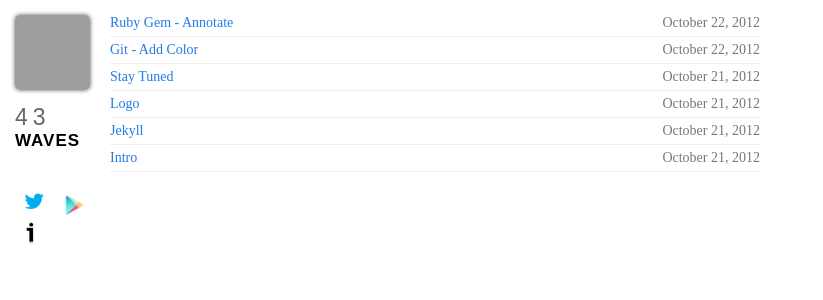
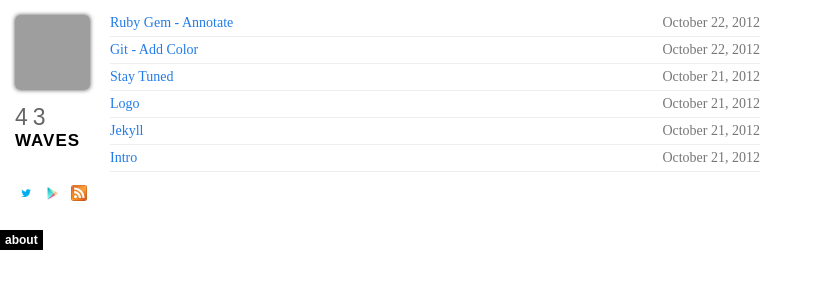
Before and after one commit to 43waves/43waves.github.io, a Jekyll site: the page built from index.html, in a window 1280 px wide. Shown: the top 300 px of the page, without its empty margins (0-823 px from the left). Built offline with Jekyll 4.4.1, drawn with Linux system fonts in a browser that asks for light colours; nearby versions of some CDN libraries; Markdown is read by kramdown in place of the engine named in the settings; comment, search, counter and statistics services are not loaded; grey boxes are pictures that could not be loaded.

Commit message:
Add rss feed

```diff
--- a/_layouts/layout.html
+++ b/_layouts/layout.html
@@ -51,14 +51,18 @@
       <div id="mousing">&nbsp;</div>
       <div class="site">
         <a href="https://twitter.com/43waves" id="twitter">
-          <img src="/images/twitter.png" alt="twitter" title="@43waves on Twitter" />
+          <img src="/images/twitter.png" alt="twitter" title="@43waves on Twitter" height="16" width="16" />
         </a>
         <a href="https://play.google.com/store/apps/developer?id=kumabotz" id="play">
-          <img src="/images/play.png" alt="play" title="Android Apps" />
+          <img src="/images/play.png" alt="play" title="Android Apps" height="16" width="16" />
         </a>
-        <a href="/about" id="about">
-          <img src="/images/about.png" alt="about" title="About 43waves" />
+        <a href="http://feeds.feedburner.com/43waves" id="rss">
+          <img src="/images/rss.png" alt="rss" title="Subscribe to 43waves RSS feed" height="16" width="16" />
         </a>
+      </div>
+
+      <div id="sections">
+        <div><a href="/about">about</a></div>
       </div>
     </div>
 
--- a/css/styles.css
+++ b/css/styles.css
@@ -138,6 +138,26 @@ h3 {
   color: #999;
   padding-left: 2px;
   letter-spacing: 1px;
+}
+
+#header #sections {
+  margin: 25px 0 0 -15px;
+}
+
+#header #sections div {
+  margin-bottom: 7px;
+}
+
+#header #sections a {
+  background-color: #000;
+  padding: 3px 5px;
+  color: #fff;
+  font-weight: bold;
+  font-size: 12px;
+}
+
+#header #sections a:hover {
+  color: #ccc;
 }
 
 #post {
--- a/javascripts/application.js
+++ b/javascripts/application.js
@@ -15,11 +15,11 @@ jQuery(document).ready(function($){
     $('#mousing').html("&nbsp;");
   });
 
-  $('#about').mouseover(function(){
-    $('#mousing').text("About");
+  $('#rss').mouseover(function(){
+    $('#mousing').text("RSS");
   });
 
-  $('#about').mouseout(function(){
+  $('#rss').mouseout(function(){
     $('#mousing').html("&nbsp;");
   });
 });
```
